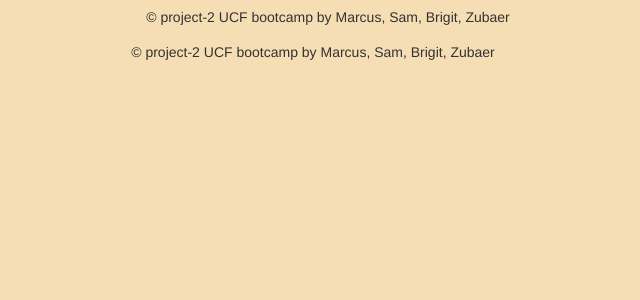
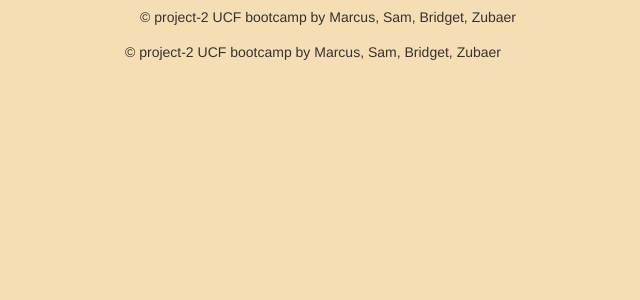
Before and after one commit to saresende/groupproject2, a Node server app: template views/layouts/main.handlebars in a window 1280 px wide. Shown: the top 300 px of the page, without its empty margins (327-967 px from the left). Run offline with Node 20, Linux system fonts and the light colour scheme; the template is opened without the code that fills it, so the values that code supplies are empty; some libraries are stand-ins or nearby versions.

Commit message:
minor changes and comments to the following documents

```diff
--- a/connectionZub.js
+++ b/connectionZub.js
@@ -4,7 +4,7 @@
 var exphbs = require("express-handlebars");
 
 var app = express();
-var port = 3000;
+var port = 3000; //Server runs on port 5000. Should we choose 3000 or 5000 as our app's port?
 
 app.use(express.static("public"));
 app.use(bodyParser.urlencoded({ extended: false }));
--- a/views/data.handlebars
+++ b/views/data.handlebars
@@ -1,4 +1,6 @@
-<h1> Look at the data </h2>
+<h1> Look at the data </h1>
+
+<p><a href = "https://newsapi.org/v1/articles?source=bild&sortBy=top&apiKey=561d192664c14d878f90660ffafa201c">Stay up to date on the effects of climate change. Check out the latest news here!</a></p>
 
 <style>
 
@@ -66,3 +68,5 @@
     </script>
     <title></title>
 </head>
+
+<!--Are we putting this html head inside the main handlebars' body? The closing </head> tag confuses me, esp since I don't see an opening tag.-->
--- a/views/layouts/main.handlebars
+++ b/views/layouts/main.handlebars
@@ -22,7 +22,7 @@
 
 <!-- *************************************** -->
 	<footer>
-		<h5 class="text-center">&copy; project-2 UCF bootcamp by Marcus, Sam, Brigit, Zubaer</h5>
+		<h5 class="text-center">&copy; project-2 UCF bootcamp by Marcus, Sam, Bridget, Zubaer</h5>
 	</footer>
 
 </div>
```
